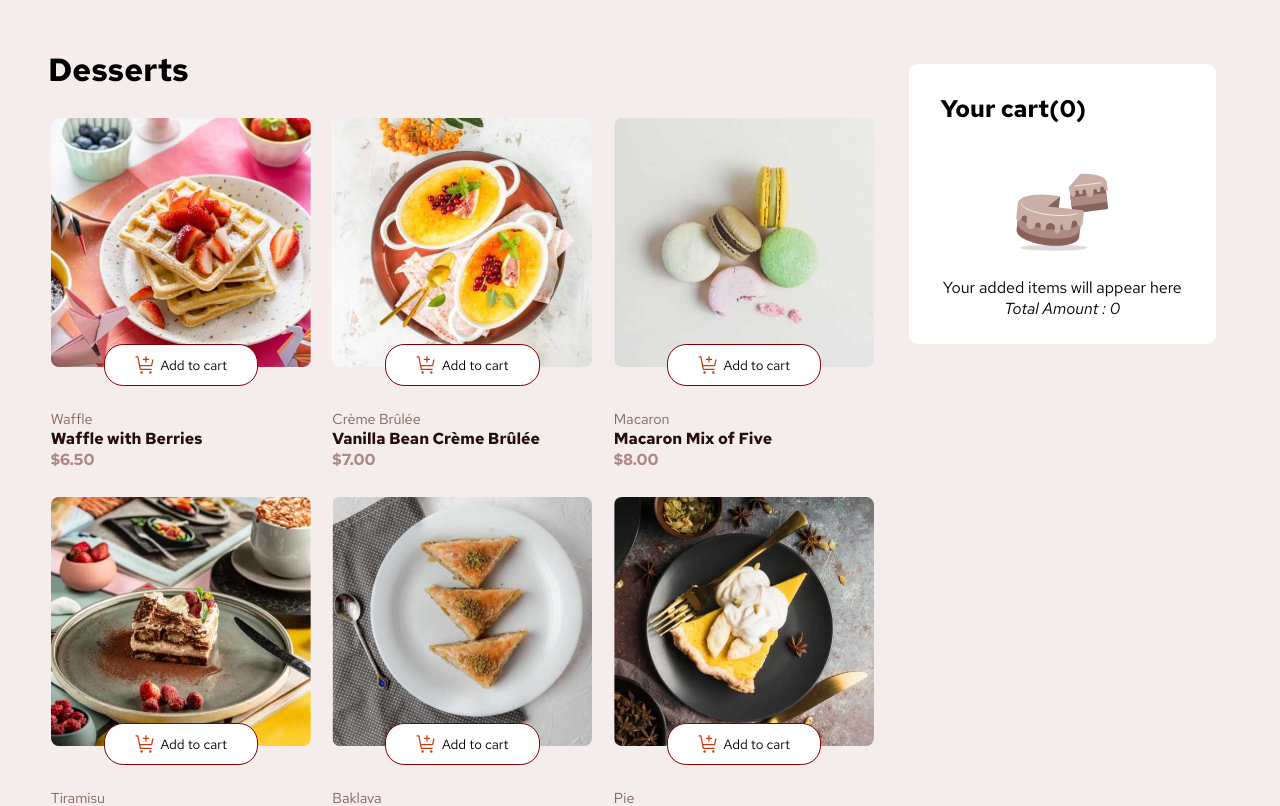
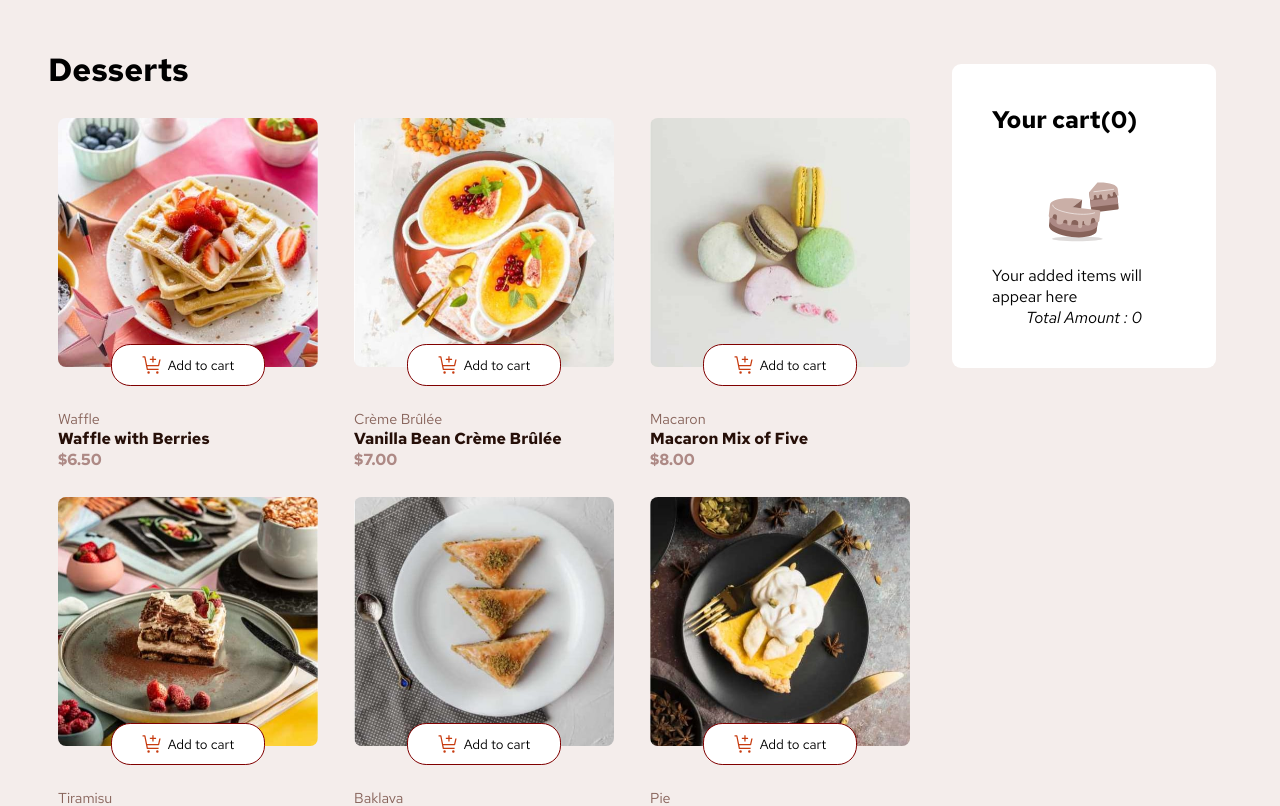
Before and after one commit to bleyyannick/FM_product-list-with-cart_NgVersion, an Angular app: page / in a window 1280 px wide. Shown: the top 806 px of the page. Built offline with nearby package versions, Linux system fonts and the light colour scheme.

Commit message:
wip: resizing cart items

```diff
--- a/src/app/app.component.css
+++ b/src/app/app.component.css
@@ -1,6 +1,7 @@
 
 :host {
     display: flex;
+    flex-wrap: wrap;
 }
 h1 {
     margin-bottom: 1.5rem;
@@ -11,7 +12,7 @@ main {
 
 }
 aside {
-    width: 30%;
+    width: 25%;
     padding: 1rem;
     background-color: hsl(13, 31%, 94%);
 }
--- a/src/app/cart/cart.component.css
+++ b/src/app/cart/cart.component.css
@@ -1,9 +1,7 @@
 .cart {
     background: white;
     width: 100%;
-    min-height:250px;
-    max-height: 280px;
-    padding: 1.8rem 2rem 2.3rem;
+    padding: 2.5rem;
     border-radius: 9px;
     display:flex;
     flex-direction: column;
```
